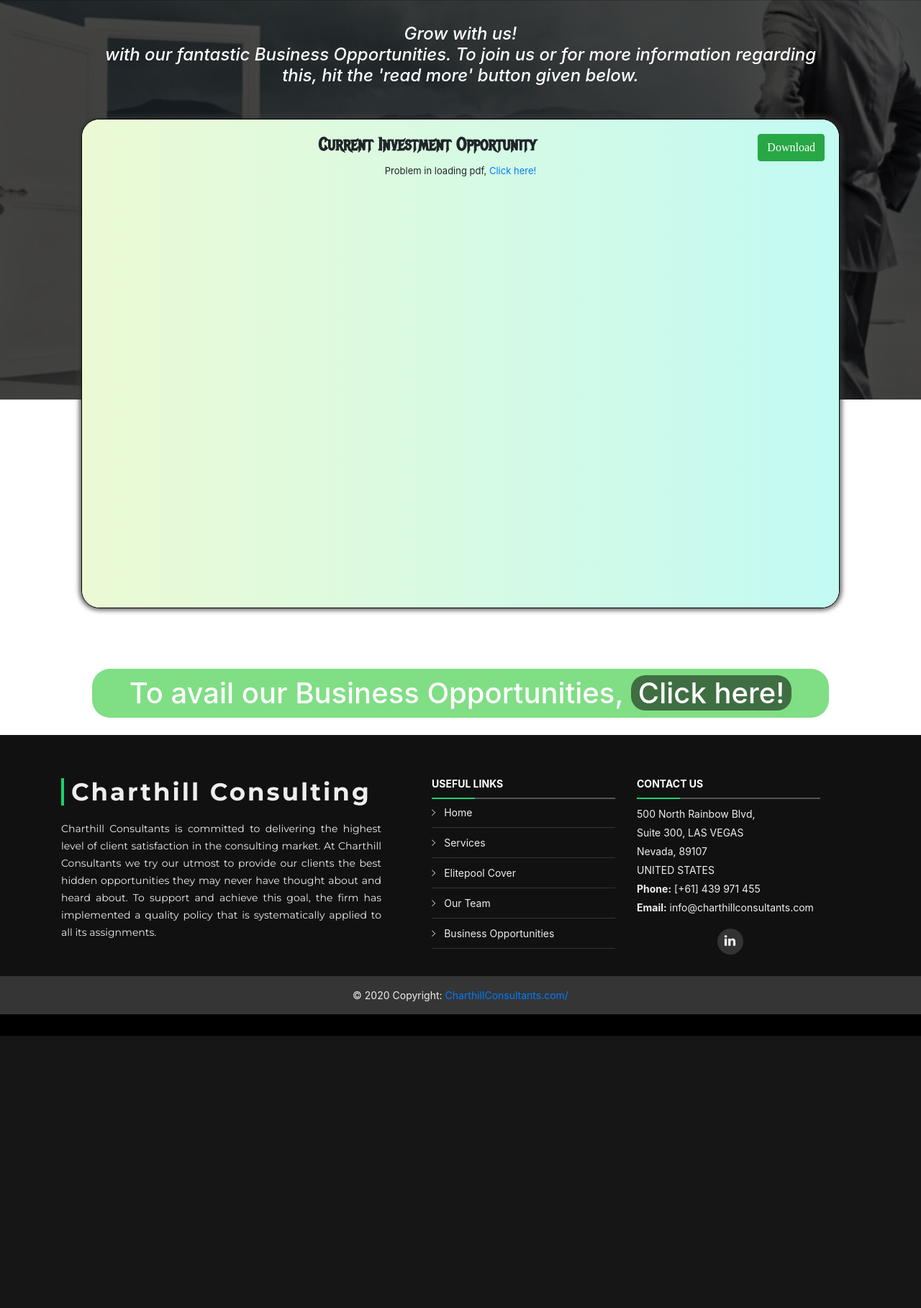
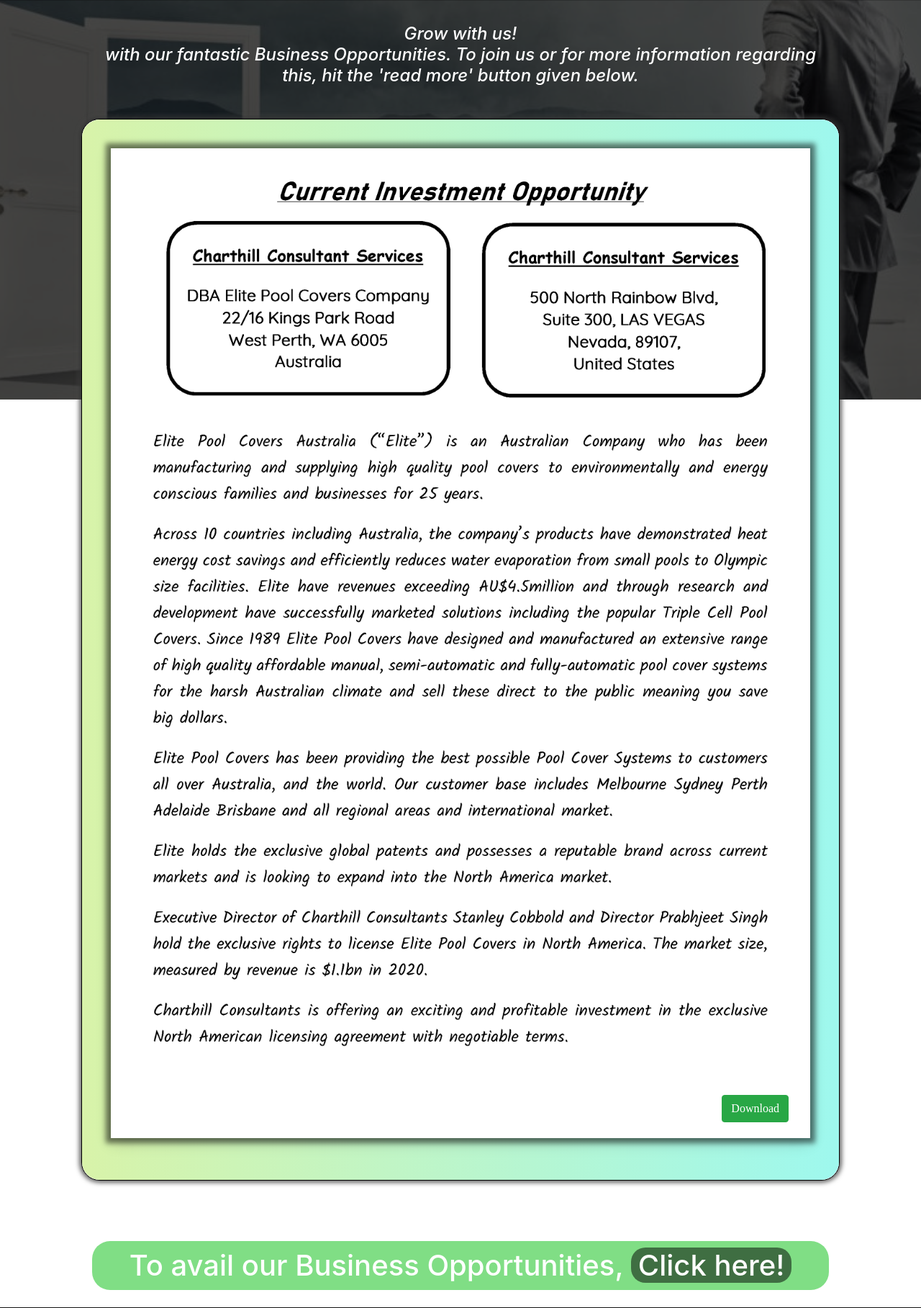
Before and after one commit to sarbjotsabharwal/consultant, a PHP site: page /businessopportunities.php in a window 1280 px wide. Shown: the part 245-2062 px from the top of the page at 72% size. Before the commit the page ends 1684 px from the top, so only its background shows below. Run offline with PHP 8.4, Linux system fonts and the light colour scheme; some libraries are stand-ins or nearby versions; some web fonts are replaced.

Commit message:
changes in business opportunities

```diff
--- a/businessopportunities.php
+++ b/businessopportunities.php
@@ -25,7 +25,7 @@
     <style>
         div.card {
             width: 85%;
-            height: 85vh;
+            height: auto;
             /* box-shadow: 0px 0px 5px 2px rgba(255, 255, 255, 0.6), 0 0px 10px 0 rgba(253, 253, 253, 0.5); */
             box-shadow: 0px 0px 6px 3px rgba(0, 0, 0, .6), 0 0px 10px 0 rgba(255, 255, 255, .5);
             text-align: center;
@@ -166,20 +166,33 @@
 
         <div class="card bg-light mb-3" style="border:1px black solid;border-radius: 25px;" id="ba1">
 
-            <div class="card-body" style="background: #00b09b;
-            border-radius: 25px;
-            background: -webkit-linear-gradient(to right, #96c93d, #00b09b);
-            background: linear-gradient(to right, #ecfad4, #c2faf3);opacity: 1;">
-                <h5 class="card-title">Current Investment Opportunity
-                    <a href="business opportunities.pdf" style="float: right;font-family: normal;" class="btn btn-success">Download</a>
-                </h5>
-                <object id="pdfframe" data="business opportunities.pdf" type="application/pdf" width="100%" height="90%">
+            <div class="card-body" style=" background: linear-gradient(to right, #d8f3a9, #9ef8ee);
+            border-radius: 25px;">
+                <!-- <h5 class="card-title">Current Investment Opportunity
+
+                </h5> -->
+                <div class="card-body">
+                    <img src="assets/img/Elite Pool Covers Australia-1.png" alt="" style="width: 100%;">
+
+                    <a href="Investment-opportunity-For-North-america.pdf"
+                        style="float: right;font-family: normal;position: relative;bottom: 60px;right: 30px;"
+                        class="btn btn-success">Download</a>
+
+                </div>
+                <!-- <object id="pdfframe" data="business opportunities.pdf" type="application/pdf" width="100%" height="90%">
                     <p>Problem in loading pdf, <a href="">Click here!</a></p>
-                </object>
+                </object> -->
                 <!-- <p style="text-align: center; font-size: 15px;">Charthill got a license from USA to Australia and
                         Singapore as well. </p> -->
             </div>
         </div>
+
+        <!-- <div class="card bg-light mb-3">
+            <div class="card-header">Header</div>
+            <div class="card-body">
+
+            </div>
+        </div> -->
     </div>
     <!-- card section end -->
 
```
Also changed, not shown: assets/img/Elite Pool Covers Australia-1.png (added), assets/img/team-1.jpg (deleted), assets/img/team-2.jpg (deleted), assets/img/team-3.jpg (deleted), assets/img/team-4.jpg (deleted), assets/img/testimonial-1.jpg (deleted), assets/img/testimonial-2.jpg (deleted), assets/img/testimonial-3.jpg (deleted), assets/img/testimonial-4.jpg (deleted), assets/img/testimonial-5.jpg (deleted), 1 other file.
